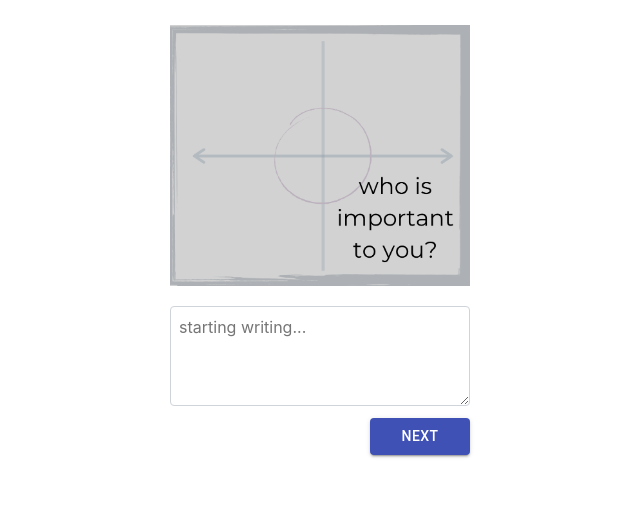
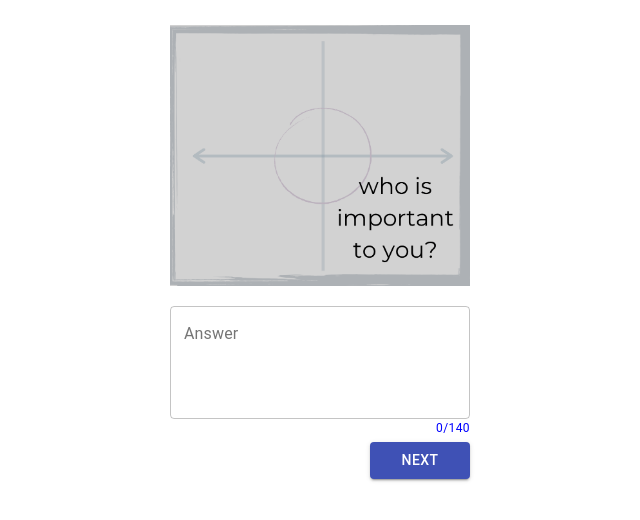
Before and after one commit to joe-wolfe21/act-matrix, a React (Create React App) app in the folder frontend/: page / in a window 1280 px wide. Shown: the top 520 px of the page, without its empty margins (320-960 px from the left). Built offline with nearby package versions, Linux system fonts and the light colour scheme; no server answers.

Commit message:
improved text field

```diff
--- a/frontend/src/components/ActView.js
+++ b/frontend/src/components/ActView.js
@@ -1,9 +1,18 @@
 import { useState } from "react";
 import Button from "@material-ui/core/Button";
+import TextField from "@material-ui/core/TextField";
 
 import ActQuestion from "./ActQuestion";
 import ResultsView from "./ResultsView";
 import questions from "../questions";
+
+const styles = {
+  helper: {
+    color: "blue",
+    textAlign: "right",
+    margin: "0",
+  },
+};
 
 const ActView = () => {
   const [currentQuestion, setCurrentQuestion] = useState(0);
@@ -41,11 +50,20 @@ const ActView = () => {
   return (
     <div className="act-view">
       <ActQuestion questionImg={questionImg} />
-      <textarea
+
+      <TextField
         className="act-answer"
-        placeholder="starting writing..."
+        id="outlined-multiline-static"
+        label="Answer"
+        multiline
+        rows={4}
+        placeholder="start writing..."
         value={answer}
+        variant="outlined"
         onChange={handleUpdateAnswer}
+        helperText={answer.length + "/140"}
+        inputProps={{ maxLength: 140 }}
+        FormHelperTextProps={{ style: styles.helper }}
       />
       <div className="button-group">
         {currentQuestion > 0 && (
--- a/frontend/src/index.css
+++ b/frontend/src/index.css
@@ -26,9 +26,6 @@ code {
 .act-view .act-answer {
   width: 300px;
   height: 100px;
-  padding: 8px;
-  border: 1px solid #ced4da;
-  border-radius: 0.25rem;
 }
 
 .act-view .act-question {
@@ -45,7 +42,7 @@ code {
 .button-group {
   position: relative;
   width: 300px;
-  margin-top: 12px;
+  margin-top: 36px;
 }
 
 .button-group .btn-progress {
@@ -69,7 +66,7 @@ code {
 .result-view .result {
   position: relative;
   text-align: center;
-  font-size: 6px;
+  font-size: 10px;
   width: 300px;
   margin: 0 auto;
 }
@@ -80,7 +77,7 @@ code {
 
 .result-view .result .bottom-right {
   position: absolute;
-  bottom: 25%;
+  bottom: 10%;
   right: 56%;
   overflow: auto;
   width: 115px;
@@ -89,7 +86,7 @@ code {
 
 .result-view .result .bottom-left {
   position: absolute;
-  bottom: 25%;
+  bottom: 10%;
   left: 53%;
   overflow: auto;
   width: 115px;
```
